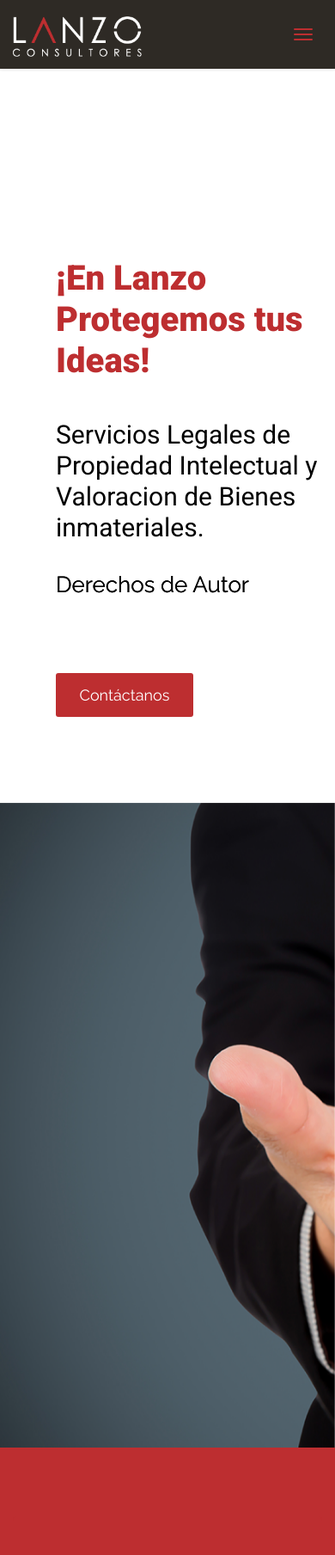
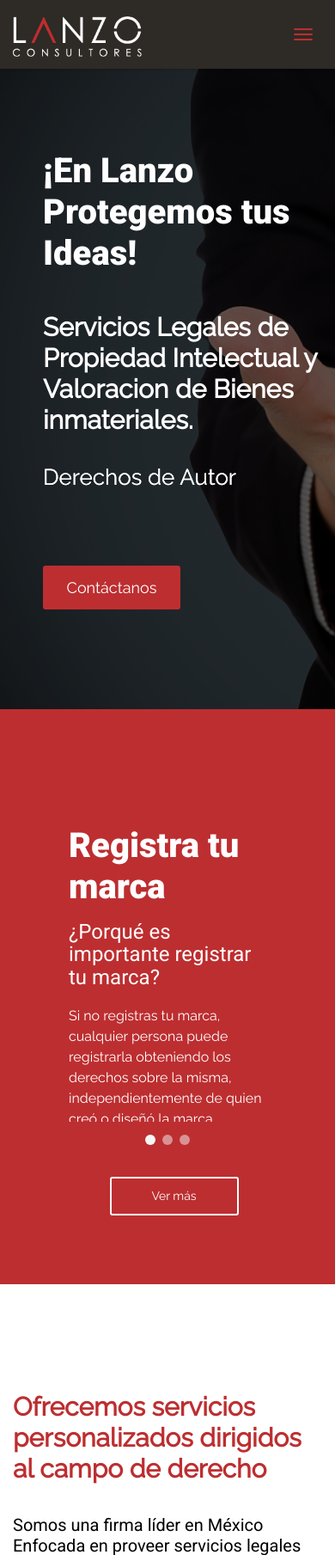
Before and after one commit to peasheeme/lanzo-web, a PHP site: page / in a window 390 px wide. Shown: the top 1809 px of the page at 86% size. Run offline with PHP 8.4, Linux system fonts and the light colour scheme.

Commit message:
se modificó el index, la sección del banner

```diff
--- a/assets/css/style.css
+++ b/assets/css/style.css
@@ -980,12 +980,11 @@
 
 }
 .hello2 {
-	margin-top:300px !important;
+	margin-top:300px;
 	margin-left: 100px;
-
 }
 h1.portada-title {
- margin-top: 54px;
+ margin-top: 150px;
  color: #bd2e30;
  font-family: 'Roboto', sans-serif;
 
@@ -1501,7 +1500,7 @@
 /* ---------------------------------------------- */
 @media (min-width:2560px) {
 	.hello2 {
-		margin-top: 300px !important;
+		margin-top: 300px;
 		margin-left: 98px;
 	}
 		h3 {
@@ -1514,7 +1513,7 @@
 
 @media (max-width:2560px) {
 	.hello2 {
-		margin-top: 300px !important;
+		margin-top: 300px;
 		margin-left: 98px;
 	}
 
@@ -1524,7 +1523,7 @@
 }
 @media (max-width:1920px) {
 	.hello2 {
-		margin-top: 300px !important;
+		margin-top: 300px;
 		margin-left: 98px;
 	}
 
@@ -1550,7 +1549,7 @@
 		margin-top: -37px;
 	}
 	.hello2 {
-		margin-top:300px !important;
+		margin-top:300px;
 		margin-left: 85px;
 	}
 }
@@ -1565,7 +1564,7 @@
 		margin-top: -64px;
 	}
 	.hello2 {
-		margin-top:300px !important;
+		margin-top:300px;
 		margin-left: 50px;
 	}
 
@@ -1721,12 +1720,49 @@
 	}
 }
 
-@media screen and (max-width: 768px){
+.relative-title{
+	position: relative;
+	color: black;
+}
+
+@media screen and (max-width: 767px){
 	.ventajasComp{
 		padding: 100px 0;
 		background: #D0CFD4;
 	}
-
+	.bg-index-sm{
+		background: url(../images/bground.png) no-repeat;
+		background-size: cover;
+		height: 750px;
+		margin-top:75px;
+		/*opacity: 1;	*/
+		position: relative;
+
+	}
+	.bg-index-sm{
+		padding-left: 0;
+	}
+	.bg-index-sm:before{
+		content: '';
+		background-color: rgba(0,0,0,0.6);
+		position: absolute;
+		width: 100%;
+		height: 100%;
+	}
+	.bg-index {
+		display: none;
+	}
+	.hello2 {
+		margin-top: 75px;
+	}
+	.relative-title{
+		position: relative;
+		color: white;
+	}
+	h1.portada-title {
+		color: white;
+		margin-top: 54px;
+	}
 }
 
 
--- a/index.php
+++ b/index.php
@@ -1,14 +1,14 @@
 <?php require_once('includes/header.php') ?>
 
-<section class="bg-intro ">
+<section class="bg-intro">
 	<div class="container-fluid">
 		<div class="row ">
-			<div class="col-xs-12 col-md-6 contenedor">
+			<div class="col-xs-12 col-md-6 contenedor bg-index-sm">
 				<div class="hello2 wow bounceInDown text-left " style="margin-top:100px;">
-					<h1 class="portada-title">¡En Lanzo Protegemos tus Ideas!</h1> <br>
-					<h2 class="black"> Servicios Legales de Propiedad Intelectual y  Valoracion de Bienes inmateriales.</h2> <br>
-					<h3><span class="rotate"> <strong> Derechos de Autor | Nombres de dominio | Invenciones| Litigio y Cumplimiento | Nuevas Tecnologías | Signos Distintivos | Valuacion de Activos Intangibles</strong></span></h3>
-					<br><br><a href="contacto.php"><button class="botones" style="background:#bd2e30; color: white;">Contáctanos</button></a>
+					<h1 class="portada-title relative-title">¡En Lanzo Protegemos tus Ideas!</h1> <br>
+					<h2 class=" relative-title"> Servicios Legales de Propiedad Intelectual y  Valoracion de Bienes inmateriales.</h2> <br>
+					<h3 class="relative-title"><span class="rotate"> <strong> Derechos de Autor | Nombres de dominio | Invenciones| Litigio y Cumplimiento | Nuevas Tecnologías | Signos Distintivos | Valuacion de Activos Intangibles</strong></span></h3>
+					<br><br><a href="contacto.php" class="relative-title"><button class="botones" style="background:#bd2e30; color: white;">Contáctanos</button></a>
 				</div>
 			</div>
 			<div class=" col-xs-12 col-md-6 bg-index">
```
